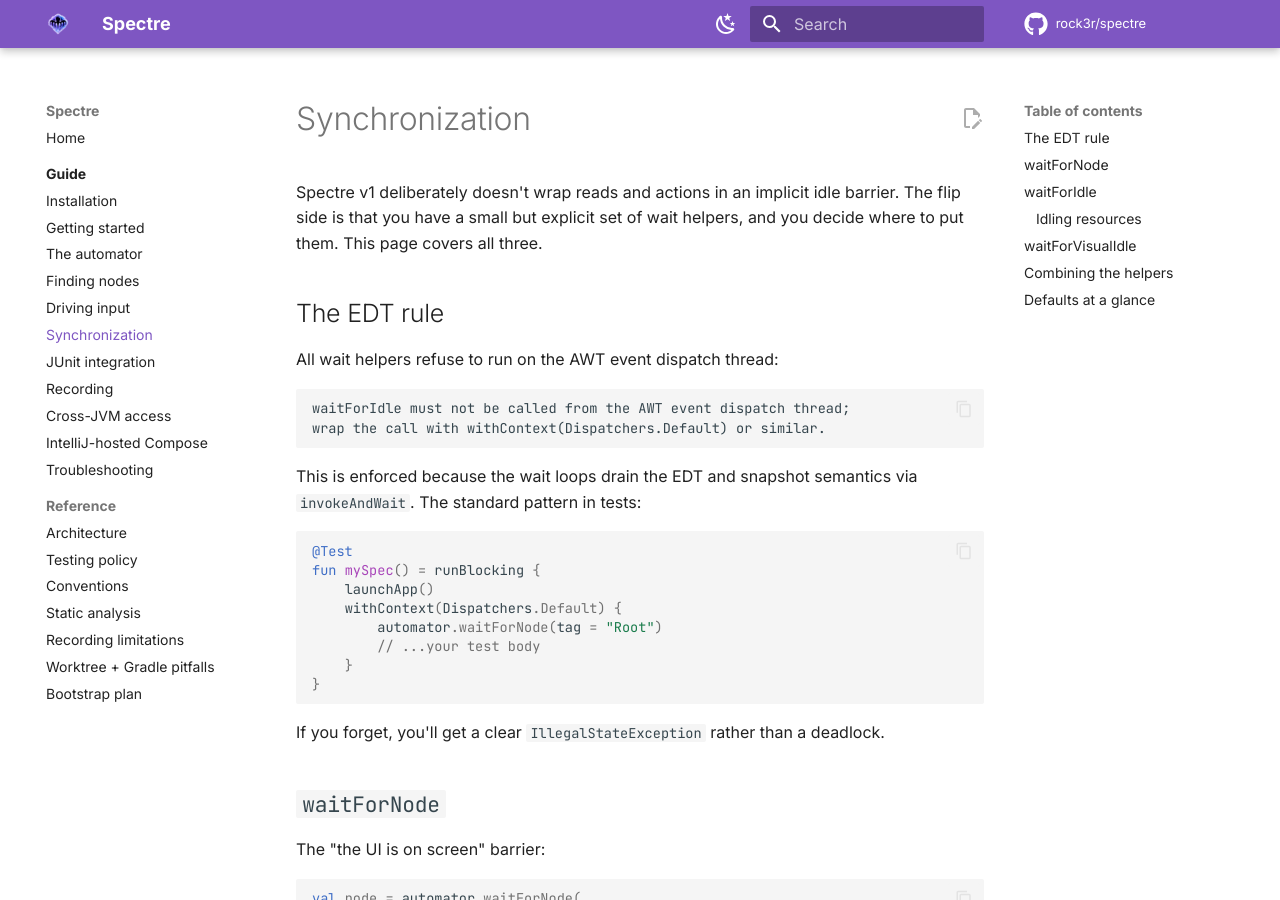
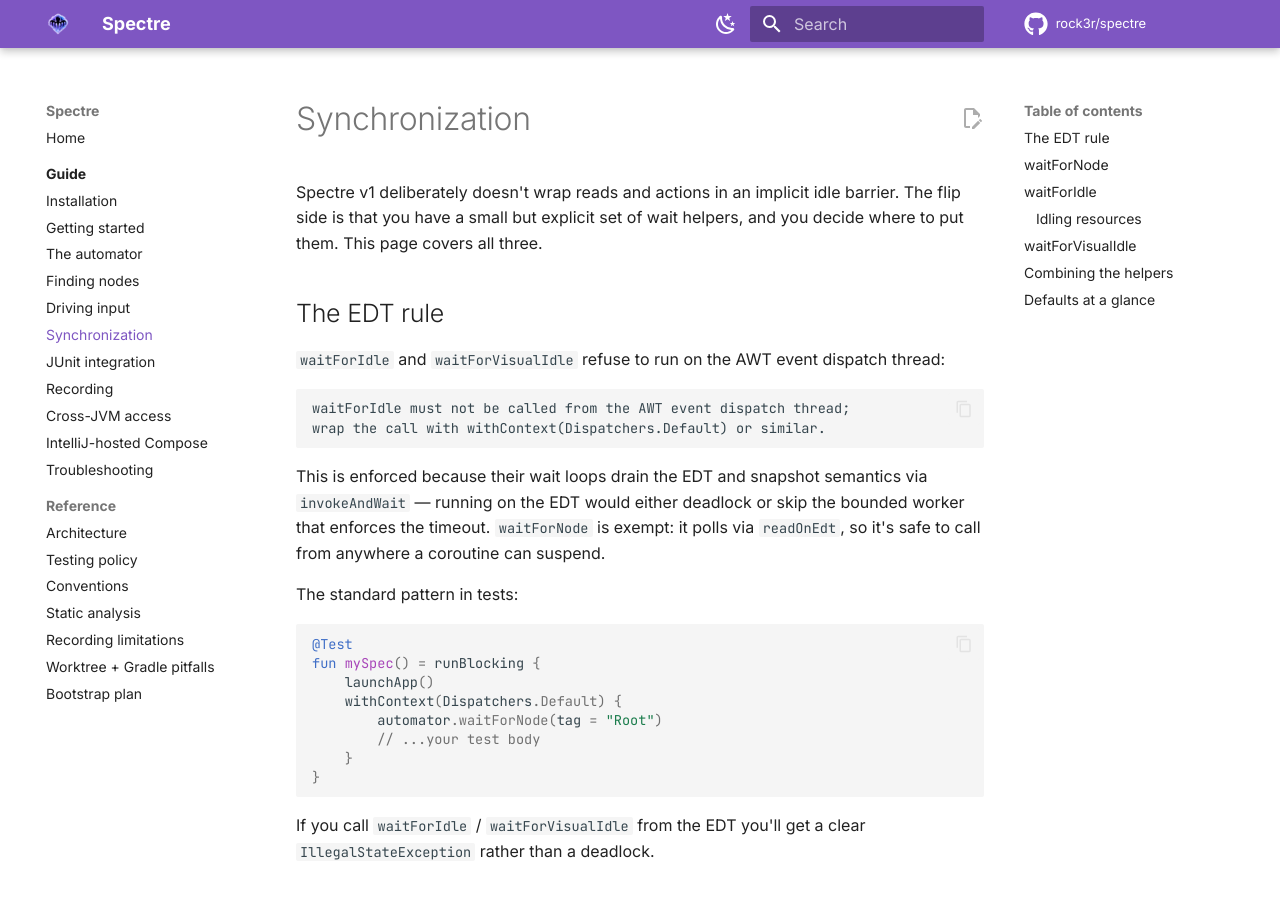
Before and after one commit to rock3r/spectre, an MkDocs documentation site: the page built from docs/guide/synchronization.md, in a window 1280 px wide and 900 px high. Built offline with MkDocs 1.6.1 and Material for MkDocs 9.7.7, drawn with Linux system fonts in a browser that asks for light colours; comment, search, counter and statistics services are not loaded.

Commit message:
docs: address third-pass review (guide + workflow)
- synchronization.md / automator.md / troubleshooting.md: only waitForIdle
  and waitForVisualIdle reject EDT callers. waitForNode polls via readOnEdt
  and is exempt. Stop overstating the rule.
- intellij.md: add the missing thisLogger import on the action sample, plus
  ProjectActivity / Project imports on the startup-activity sample so both
  snippets actually compile.
- selectors.md: note that findByText("...", exact = false) is
  case-insensitive, matching TextQuery.substring(text, ignoreCase = true).
- automator.md / junit.md: clarify that newHeadlessAutomator() lives in the
  testing module's *test* sources and is internal — useful as a reference
  recipe, not a public API.
- workflows/docs.yml: scope pages:write / id-token:write to the deploy job
  only. The build job (which runs PR-controlled mkdocs config and pip
  dependencies) now only has contents:read.

mkdocs build --strict still passes.

Co-Authored-By: Claude Opus 4.7 (1M context) <noreply@anthropic.com>

````diff
--- a/docs/guide/synchronization.md
+++ b/docs/guide/synchronization.md
@@ -6,15 +6,19 @@ where to put them. This page covers all three.
 
 ## The EDT rule
 
-All wait helpers refuse to run on the AWT event dispatch thread:
+`waitForIdle` and `waitForVisualIdle` refuse to run on the AWT event dispatch thread:
 
 ```
 waitForIdle must not be called from the AWT event dispatch thread;
 wrap the call with withContext(Dispatchers.Default) or similar.
 ```
 
-This is enforced because the wait loops drain the EDT and snapshot semantics via
-`invokeAndWait`. The standard pattern in tests:
+This is enforced because their wait loops drain the EDT and snapshot semantics via
+`invokeAndWait` — running on the EDT would either deadlock or skip the bounded worker
+that enforces the timeout. `waitForNode` is exempt: it polls via `readOnEdt`, so it's
+safe to call from anywhere a coroutine can suspend.
+
+The standard pattern in tests:
 
 ```kotlin
 @Test
@@ -27,7 +31,8 @@ fun mySpec() = runBlocking {
 }
 ```
 
-If you forget, you'll get a clear `IllegalStateException` rather than a deadlock.
+If you call `waitForIdle` / `waitForVisualIdle` from the EDT you'll get a clear
+`IllegalStateException` rather than a deadlock.
 
 ## `waitForNode`
 
````
Also changed, not shown: docs/guide/automator.md (+10 -6 lines), docs/guide/intellij.md (+4 -0 lines), docs/guide/junit.md (+3 -2 lines), docs/guide/selectors.md (+2 -2 lines), docs/guide/troubleshooting.md (+4 -3 lines), 1 other file.
